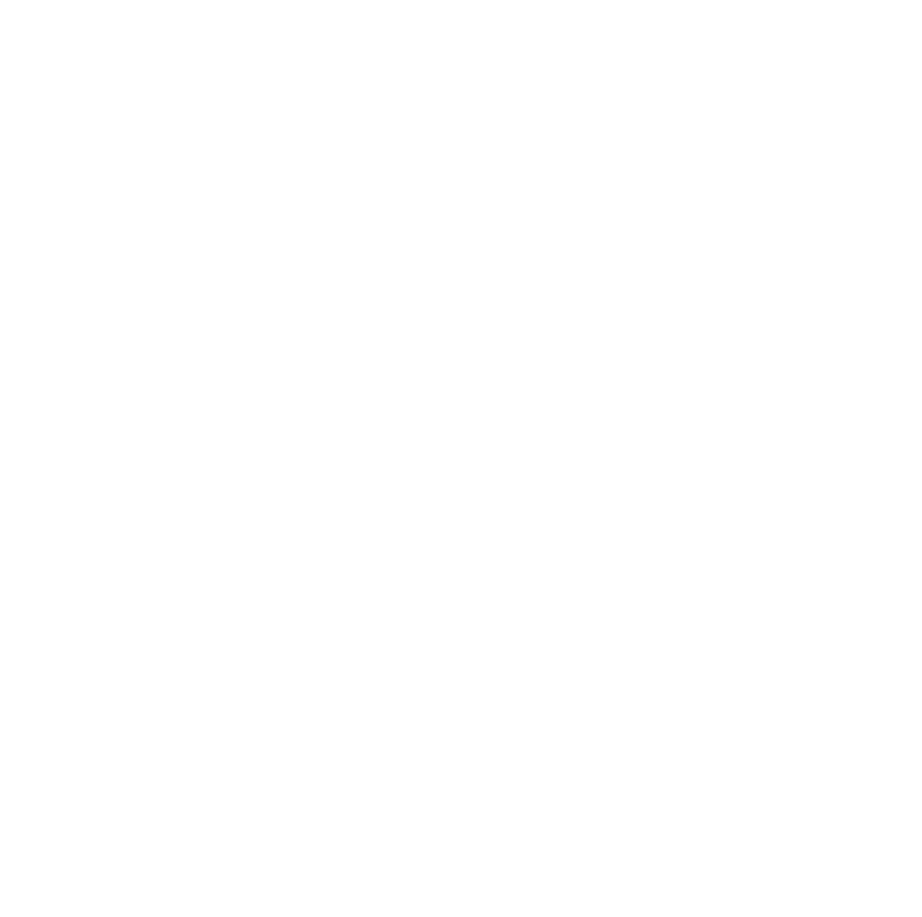
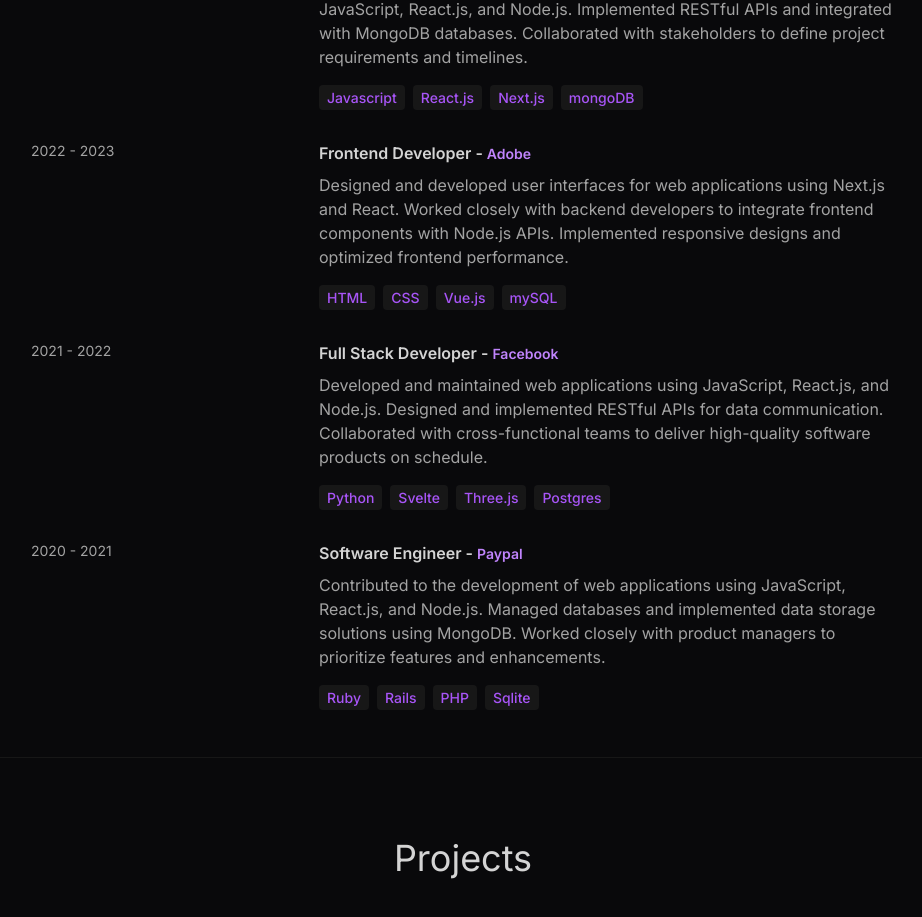
Before and after one commit to Tusharprabhu/Tushar_prabhu, a React (Vite) app: page / in a window 1280 px wide. Shown: the part 2337-3254 px from the top of the page, without its empty margins (177-1099 px from the left). Before the commit the page ends 2078 px from the top, so only its background shows below. Built offline with nearby package versions, Linux system fonts and the light colour scheme.

Commit message:
chore: Add Experience and Project components

```diff
--- a/src/App.jsx
+++ b/src/App.jsx
@@ -3,6 +3,8 @@
 import Hero from "./component/hero.jsx";
 import About from "./component/About.jsx";
 import Technologies from "./component/technologies.jsx";
+import Experience from "./component/Experience.jsx";
+import Projects from "./component/Project.jsx";
 export default function App() {
   return (
     <div className="overflow-x-hidden text-neutral-300 antialiased selection:bg-cyan-300 selection:text-cyan-900">
@@ -13,6 +15,8 @@
           <Hero />
           <About />
           <Technologies />
+          <Experience />
+          <Projects/>
         </div>
       </div>
     </div>
--- /dev/null
+++ b/src/component/Experience.jsx
@@ -0,0 +1,38 @@
+import React from "react";
+import { EXPERIENCES } from "../constants";
+
+const Experience = () => {
+  return (
+    <div className="border-b border-neutral-900 pb-4">
+      <h1 className="my-20 text-center text-4xl">Experience</h1>
+      <div>
+        {EXPERIENCES.map((experience, index) => (
+          <div key={index} className="mb-8 flex flex-wrap lg:justify-center">
+            <div className="w-full lg:w-1/4">
+              <p className="mb-2 text-sm text-neutral-400">{experience.year}</p>
+            </div>
+            <div className="w-full max-w-xl lg:w-3/4">
+              <h6 className="mb-2 font-semibold">
+                {experience.role} -{" "}
+                <span className="text-sm text-purple-400">
+                  {experience.company}
+                </span>
+              </h6>
+
+              <p className="mb-4 text-neutral-400">{experience.description}</p>
+              {experience.technologies.map((tech, index) => (
+                <span
+                  key={index}
+                  className="mr-2 mt-4 rounded bg-neutral-900 px-2 py-1
+                  text-sm font-medium text-purple-500"
+                >{tech}</span>
+              ))}
+            </div>
+          </div>
+        ))}
+      </div>
+    </div>
+  );
+};
+
+export default Experience;
--- /dev/null
+++ b/src/component/Project.jsx
@@ -0,0 +1,39 @@
+import React from "react";
+import { PROJECTS } from "../constants";
+
+const Project = () => {
+  return (
+    <div className="border-b border-neutral-900 pb-4">
+      <h1 className="my-20 text-center text-4xl">Projects</h1>
+      <div>
+        {PROJECTS.map((project, index) => (
+          <div key={index} className="mb-8 flex flex-wrap lg:justify-center">
+            <div className="w-full lg:w-1/4">
+              <img
+                src={project.image}
+                width={150}
+                height={150}
+                alt={project.title}
+                className="mb-6 rounded"
+              />
+              <div className="w-full max-x-xl lg:w-3/4">
+                <h6 className="mb-2 font-semibold">{project.title}</h6>
+                <p className="mb-4 text-neutral-400">{project.description}</p>
+                {project.technologies.map((tech, index) => (
+                  <span
+                    key={index}
+                    className="mb-4 text-neutral-500 px-2 py-1 text-sm font-medium"
+                  >
+                    {tech}
+                  </span>
+                ))}
+              </div>
+            </div>
+          </div>
+        ))}
+      </div>
+    </div>
+  );
+};
+
+export default Project;
```
